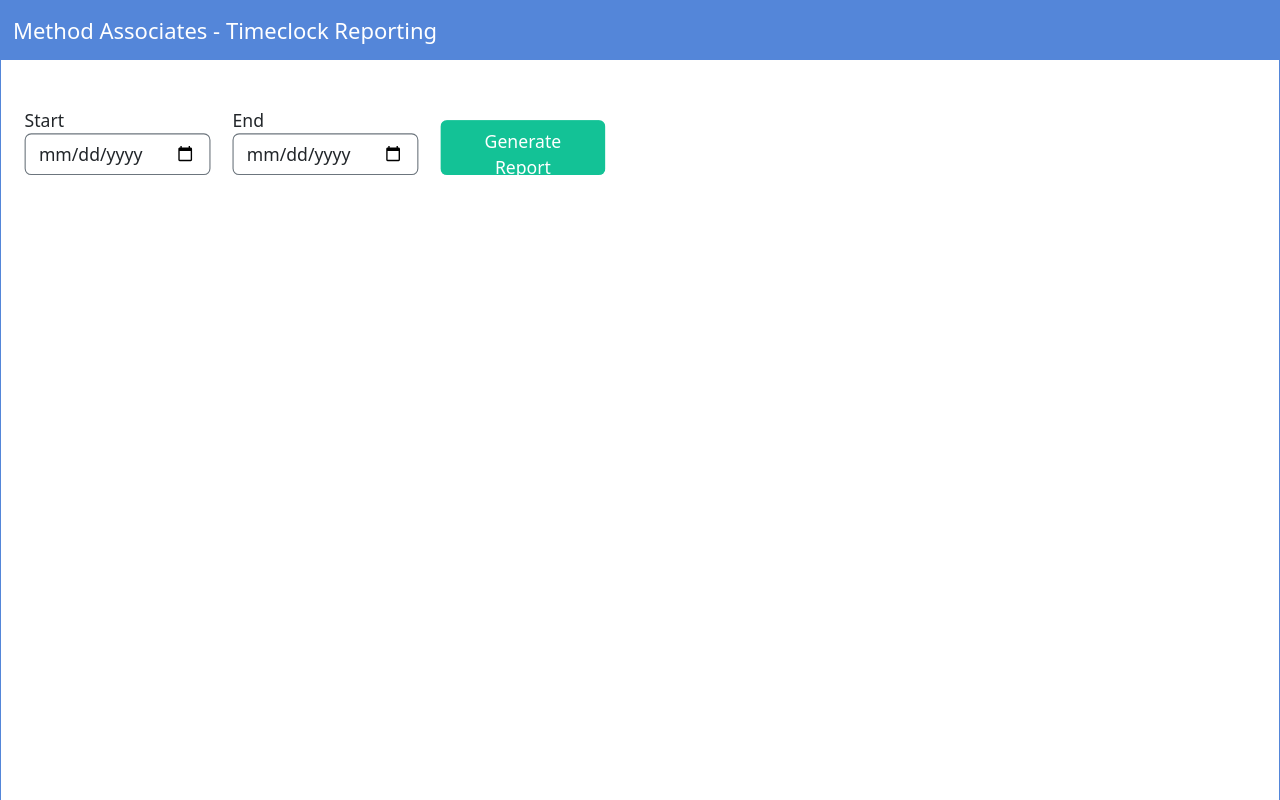
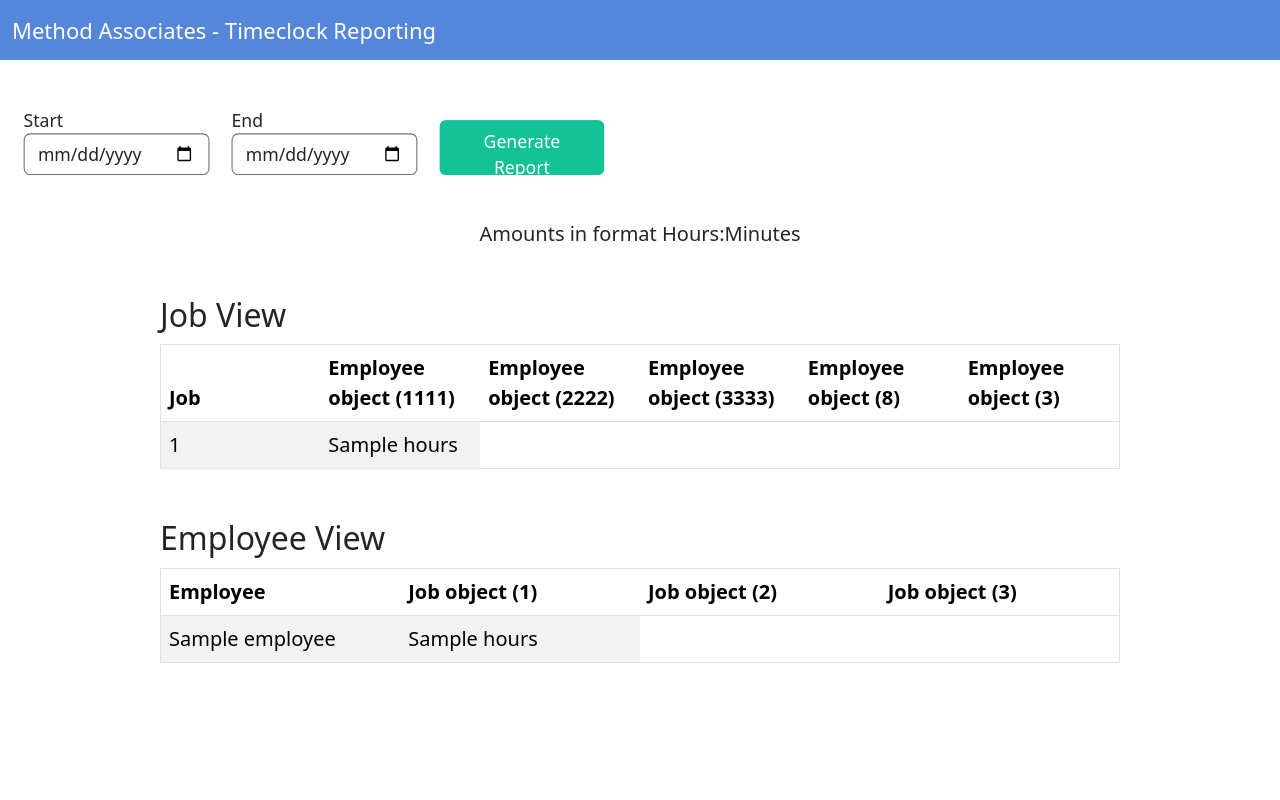
Before and after one commit to stephen-cd/MAtimeclock-BE, a Django app: template timeclock/templates/timeclock/index.html in a window 1280 px wide. Run offline with Django 5.2, Linux system fonts and the light colour scheme; data comes from the database, SQL or seed files in the repository; both versions use the stored data as it was after the commit; the template is opened without the code that fills it: values that come from a table or form of the project are taken from there, most other values are stand-ins (such as "Sample title", 1, 10 or a date in 2020).

Commit message:
Finished reporting

```diff
--- a/timeclock/static/timeclock/css/style.css
+++ b/timeclock/static/timeclock/css/style.css
@@ -4,11 +4,7 @@ html {
 }
 
 body {
-    max-width: 1500px;
-    margin: auto;
     min-height: 100vh;
-    border-left: 1px solid #5486d9;
-    border-right: 1px solid #5486d9;
 }
 
 .navbar {
@@ -81,3 +77,27 @@ body {
     width: 150px;
     height: 50px;
 }
+
+table {
+    border: 1px solid black;
+    table-layout: fixed;
+    width: 75% !important;
+    margin: auto;
+    font-size: 20px;
+}
+
+h2 {
+    text-align: left;
+    width: 75%;
+    margin: auto auto 10px auto;
+}
+
+h5 {
+    text-align: center;
+    margin-top: 50px;
+    margin-bottom: 0;
+}
+
+.table-holder {
+    margin: 50px 0;
+}
--- a/timeclock/templates/timeclock/index.html
+++ b/timeclock/templates/timeclock/index.html
@@ -13,6 +13,57 @@
         </div>
         <button id="generate-button" class="btn" type="submit">Generate Report</button>
     </div>
+    {% if job_dict and employee_dict %}
+        <h5>Amounts in format Hours:Minutes</h5>
+        <div class="table-holder">
+            <h2>Job View</h2>
+            <table class="table table-striped">
+                <thead>
+                    <tr>
+                        <th>Job</th>
+                        {% for employee in employees %}
+                            <th>{{ employee }}</th>
+                        {% endfor %}
+                    </tr>
+                </thead>
+                <tbody>
+                    {% for job_id, employees_and_hours in job_dict.items %}
+                        <tr>
+                            <td>{{ job_id }}</td>
+                            {% for employee, hours in employees_and_hours.items %}
+                                    <td>{{ hours }}</td>
+
+                            {% endfor %}
+                        </tr>
+                    {% endfor %}
+                </tbody>
+            </table>
+        </div>
+        <div class="table-holder">
+            <h2>Employee View</h2>
+            <table class="table table-striped">
+                <thead>
+                    <tr>
+                        <th>Employee</th>
+                        {% for job in jobs %}
+                            <th>{{ job }}</th>
+                        {% endfor %}
+                    </tr>
+                </thead>
+                <tbody>
+                    {% for employee, jobs_and_hours in employee_dict.items %}
+                        <tr>
+                            <td>{{ employee }}</td>
+                            {% for job, hours in jobs_and_hours.items %}
+                                    <td>{{ hours }}</td>
+
+                            {% endfor %}
+                        </tr>
+                    {% endfor %}
+                </tbody>
+            </table>
+        </div>
+    {% endif %}
 </form>
 
 {% load static %}
```
Also changed, not shown: timeclock/views.py (+57 -3 lines), db.sqlite3, timeclock/templates/timeclock/update-db.html (deleted).
